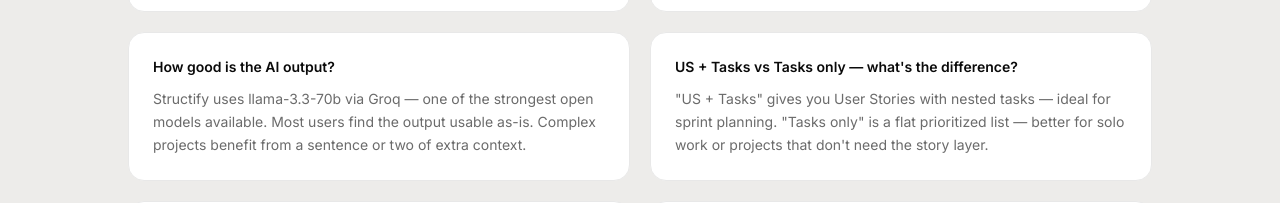
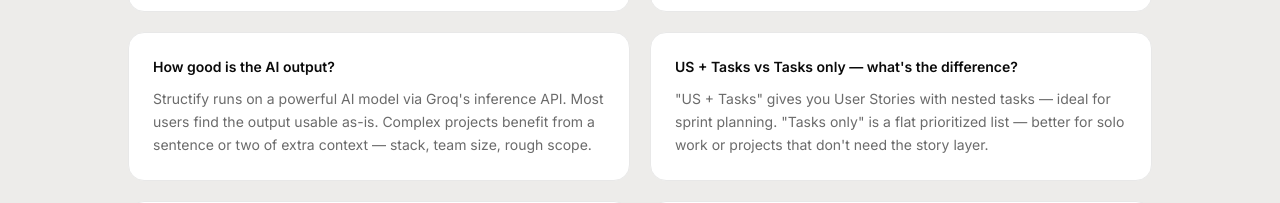
Before and after one commit to matteodebera02/Structify, a React (Vite) app in the folder frontend/: page / in a window 1280 px wide. Shown: the part 4276-4479 px from the top of the page. Built offline with nearby package versions, Linux system fonts and the light colour scheme; no server answers.

Commit message:
fix model name FAQ

```diff
--- a/frontend/src/components/home/FaqSection.tsx
+++ b/frontend/src/components/home/FaqSection.tsx
@@ -12,7 +12,7 @@
   },
   {
     q: 'How good is the AI output?',
-    a: "Structify uses llama-3.3-70b via Groq — one of the strongest open models available. Most users find the output usable as-is. Complex projects benefit from a sentence or two of extra context.",
+    a: "Structify runs on a powerful AI model via Groq's inference API. Most users find the output usable as-is. Complex projects benefit from a sentence or two of extra context — stack, team size, rough scope.",
   },
   {
     q: "US + Tasks vs Tasks only — what's the difference?",
```
